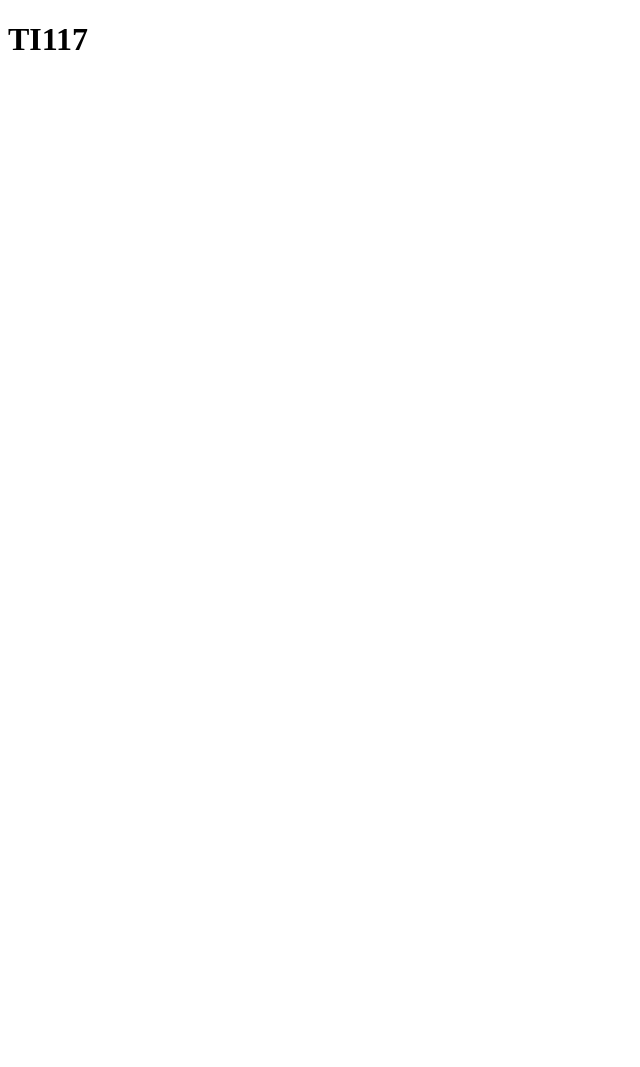
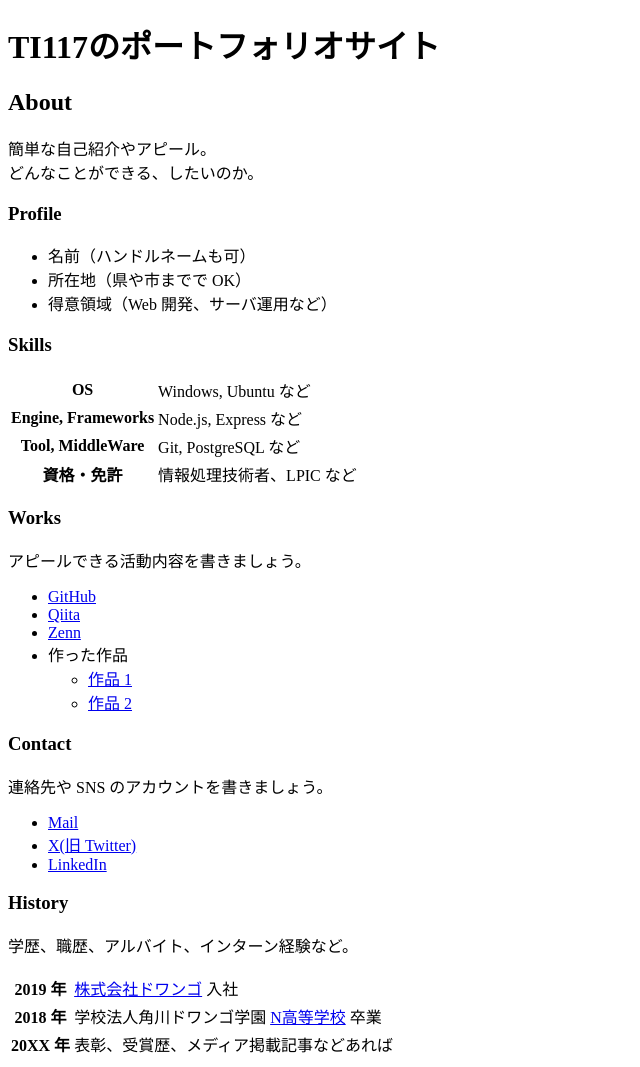
Before and after one commit to TI117/GitHub-TI117.github.io, a plain HTML site: page index.html in a window 1280 px wide. Shown: the whole page, without its empty margins (0-640 px from the left). Before the commit the page ends 800 px from the top, so only its background shows below. Drawn offline with Linux system fonts and the light colour scheme.

Commit message:
Update index.html

```diff
--- a/index.html
+++ b/index.html
@@ -3,9 +3,82 @@
   <head>
     <meta charset="utf-8">
     <meta name="viewport" content="width=device-width, initial-scale=1">
-    <title>TI117</title>
+    <title>TI117のポートフォリオサイト</title>
   </head>
   <body>
-    <h1>TI117</h1>
+    <h1>TI117のポートフォリオサイト</h1>
+
+    <h2>About</h2>
+    <p>
+      簡単な自己紹介やアピール。<br>
+      どんなことができる、したいのか。
+    </p>
+
+    <h3>Profile</h3>
+    <ul>
+      <li>名前（ハンドルネームも可）</li>
+      <li>所在地（県や市までで OK）</li>
+      <li>得意領域（Web 開発、サーバ運用など）</li>
+    </ul>
+
+    <h3>Skills</h3>
+    <table>
+      <tr>
+        <th>OS</th>
+        <td>Windows, Ubuntu など</td>
+      </tr>
+      <tr>
+        <th>Engine, Frameworks</th>
+        <td>Node.js, Express など</td>
+      </tr>
+      <tr>
+        <th>Tool, MiddleWare</th>
+        <td>Git, PostgreSQL など</td>
+      </tr>
+      <tr>
+        <th>資格・免許</th>
+        <td>情報処理技術者、LPIC など</td>
+      </tr>
+    </table>
+
+    <h3>Works</h3>
+    <p>アピールできる活動内容を書きましょう。</p>
+    <ul>
+      <li><a href="https://github.com/">GitHub</a></li>
+      <li><a href="https://qiita.com/">Qiita</a></li>
+      <li><a href="https://zenn.dev/">Zenn</a></li>
+      <li>
+        作った作品
+        <ul>
+          <li><a href="https://example.com/">作品 1</a></li>
+          <li><a href="https://example.com/">作品 2</a></li>
+        </ul>
+      </li>
+    </ul>
+
+    <h3>Contact</h3>
+    <p>連絡先や SNS のアカウントを書きましょう。</p>
+    <ul>
+      <li><a href="mailto:name@example.com">Mail</a></li>
+      <li><a href="https://twitter.com/n_yobikou">X(旧 Twitter)</a></li>
+      <li><a href="https://www.linkedin.com/">LinkedIn</a></li>
+    </ul>
+
+    <h3>History</h3>
+    <p>学歴、職歴、アルバイト、インターン経験など。</p>
+    <table>
+      <tr>
+        <th>2019 年</th>
+        <td><a href="https://dwango.co.jp/">株式会社ドワンゴ</a> 入社</td>
+      </tr>
+      <tr>
+        <th>2018 年</th>
+        <td>学校法人角川ドワンゴ学園 <a href="https://nnn.ed.jp/">N高等学校</a> 卒業</td>
+      </tr>
+      <tr>
+        <th>20XX 年</th>
+        <td>表彰、受賞歴、メディア掲載記事などあれば</td>
+      </tr>
+    </table>
   </body>
 </html>
```
